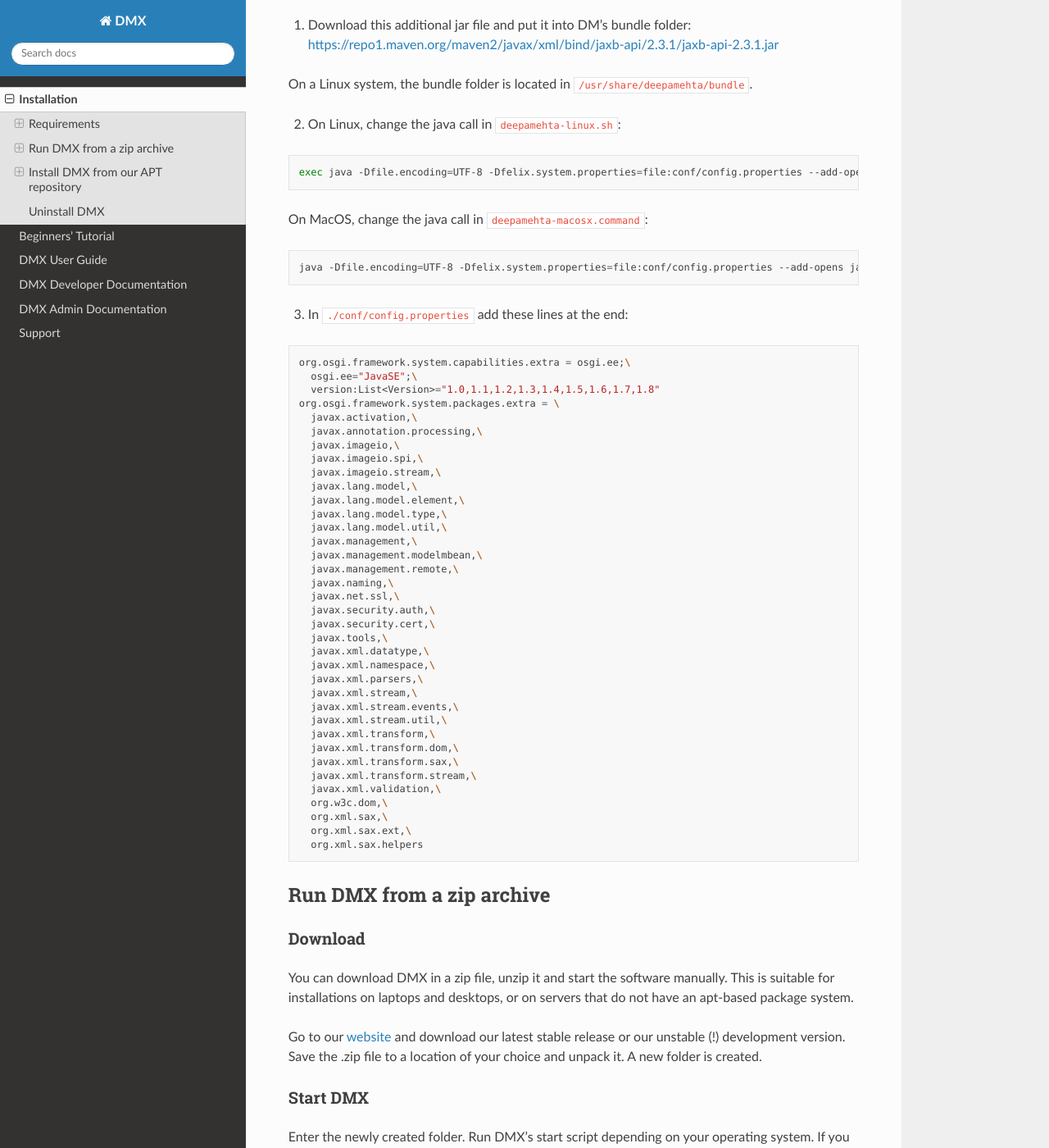
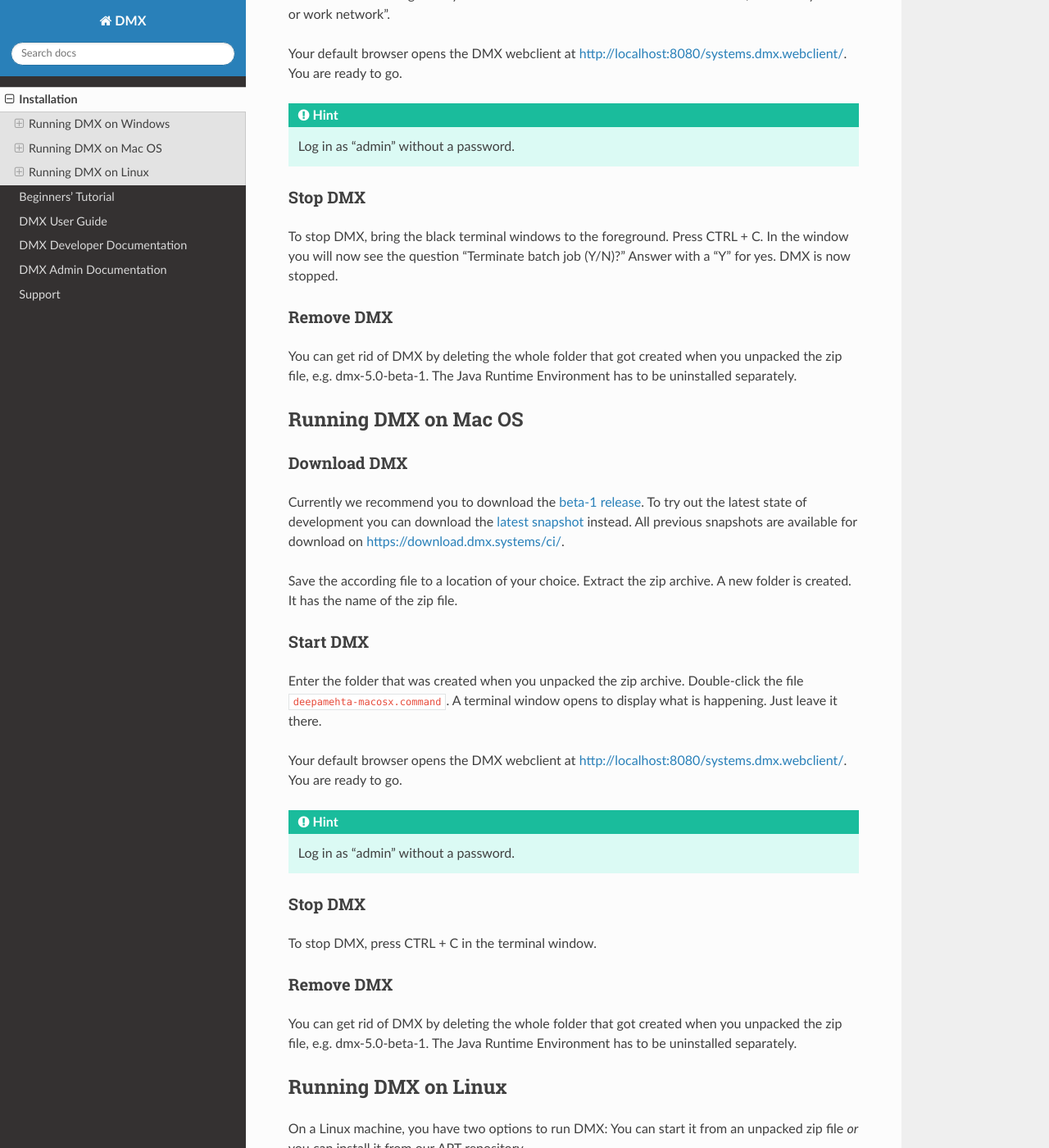
Before and after one commit to dmx-systems/dmx-documentation, a Sphinx documentation site: the page built from docs/install.rst, in a window 1280 px wide and 1400 px high, scrolled down 1622 px. Shown: the whole window at 82% size. Built offline with Sphinx 7.4.7 and the Read the Docs theme 2.0.0, drawn with Linux system fonts in a browser that asks for light colours; some of the changed text lies outside the part shown.

Commit message:
Restructured installation manual

```diff
--- a/docs/admin.rst
+++ b/docs/admin.rst
@@ -1,3 +1,5 @@
+.. _admin:
+
 #######################
 DMX Admin Documentation
 #######################
--- a/docs/install.rst
+++ b/docs/install.rst
@@ -1,208 +1,226 @@
+.. _installation:
+
 ############
 Installation
 ############
 
-.. _installation:
+.. _installation-windows:
 
-************
-Requirements
-************
+**********************
+Running DMX on Windows
+**********************
 
-You first need to install a Java Runtime Environment on your computer.
+Install a Java Runtime Environment
+==================================
 
-Java 6 to 8
-===========
+Go to `Oracle's website <https://java.com/en/download/>`_ and download the recommended Java version.
+Currently, this is Java 8.
+Any version from Java 6 to 8 will work out of the box with DMX.
+Execute the JavaSetup*.exe with a double-click and click through the installer.
 
-Any version from **Java 6 to 8** will work out of the box with the DMX distribution provided on our `download site <https://download.dmx.systems/ci/>`_. You can procede directly with :ref:`the installation from a zip file <installation-zip>`.
+Download DMX
+============
 
-Java 10
-=======
+Currently we recommend you to download the `beta-1 release <https://download.dmx.systems/dmx-5.0-beta-1.zip>`_.
+To try out the latest state of development you can download the `latest snapshot <https://download.dmx.systems/ci/dmx-latest.zip>`_ instead.
+All previous snapshots are available for download on https://download.dmx.systems/ci/.
 
-If you have installed **Java 10** you have to change two things:
+Save the according file to a location of your choice.
+Extract the zip archive.
 
-1. In the zip archive you downloaded there is a Linux install script called deepamehta-linux.sh. To run DMX with Java, please modify the java call in the script like this:
+.. image:: _static/windows-extract-zip.png
 
-.. code:: bash
+.. image:: _static/windows-choose-destination.png
 
-  exec java -Dfile.encoding=UTF-8 -Dfelix.system.properties=file:conf/config.properties --add-opens java.base/java.lang=ALL-UNNAMED --add-opens java.base/java.net=ALL-UNNAMED --add-opens java.base/java.security=ALL-UNNAMED --add-modules java.xml.bind -jar bin/felix.jar
-
-If you are running MacOS, edit the command in ``deepamehta-macosx.command`` like this:
-
-.. code:: bash
-
-  java -Dfile.encoding=UTF-8 -Dfelix.system.properties=file:conf/config.properties --add-opens java.base/java.lang=ALL-UNNAMED --add-opens java.base/java.net=ALL-UNNAMED --add-opens java.base/java.security=ALL-UNNAMED --add-modules java.xml.bind -jar bin/felix.jar
-
-2. Append the following lines to the file ``./conf/config.properties``:
-
-.. code:: bash
-
-	org.osgi.framework.system.capabilities.extra = osgi.ee;\
-	    osgi.ee="JavaSE";\
-	    version:List<Version>="1.0,1.1,1.2,1.3,1.4,1.5,1.6,1.7,1.8"
-	org.osgi.framework.system.packages.extra = \
-	    javax.activation,\
-	    javax.annotation.processing,\
-	    javax.imageio,\
-	    javax.imageio.spi,\
-	    javax.imageio.stream,\
-	    javax.lang.model,\
-	    javax.lang.model.element,\
-	    javax.lang.model.type,\
-	    javax.lang.model.util,\
-	    javax.management,\
-	    javax.management.modelmbean,\
-	    javax.management.remote,\
-	    javax.naming,\
-	    javax.net.ssl,\
-	    javax.security.auth,\
-	    javax.security.cert,\
-	    javax.tools,\
-	    javax.xml.bind,\
-	    javax.xml.bind.annotation,\
-	    javax.xml.namespace,\
-	    javax.xml.parsers,\
-	    javax.xml.stream,\
-	    javax.xml.stream.events,\
-	    javax.xml.stream.util,\
-	    javax.xml.transform,\
-	    javax.xml.transform.dom,\
-	    javax.xml.transform.sax,\
-	    javax.xml.transform.stream,\
-	    javax.xml.validation,\
-	    org.w3c.dom,\
-	    org.xml.sax,\
-	    org.xml.sax.helpers
-
-.. warning:: Java 9 is currently untested, but probably works the same way as Java 10.
-
-Java 11
-=======
-
-If you are running Java 11 you have to procede as follows:
-
-1. Download this additional jar file and put it into DM's bundle folder: https://repo1.maven.org/maven2/javax/xml/bind/jaxb-api/2.3.1/jaxb-api-2.3.1.jar
-
-On a Linux system, the bundle folder is located in ``/usr/share/deepamehta/bundle``.
-
-2. On Linux, change the java call in ``deepamehta-linux.sh``:
-
-.. code:: bash
-
-  exec java -Dfile.encoding=UTF-8 -Dfelix.system.properties=file:conf/config.properties --add-opens java.base/java.lang=ALL-UNNAMED --add-opens java.base/java.net=ALL-UNNAMED --add-opens java.base/java.security=ALL-UNNAMED -jar bin/felix.jar
-
-On MacOS, change the java call in ``deepamehta-macosx.command``:
-
-.. code:: bash
-
-  java -Dfile.encoding=UTF-8 -Dfelix.system.properties=file:conf/config.properties --add-opens java.base/java.lang=ALL-UNNAMED --add-opens java.base/java.net=ALL-UNNAMED --add-opens java.base/java.security=ALL-UNNAMED -jar bin/felix.jar
-
-3. In ``./conf/config.properties`` add these lines at the end:
-
-.. code:: bash
-
-  org.osgi.framework.system.capabilities.extra = osgi.ee;\
-    osgi.ee="JavaSE";\
-    version:List<Version>="1.0,1.1,1.2,1.3,1.4,1.5,1.6,1.7,1.8"
-  org.osgi.framework.system.packages.extra = \
-    javax.activation,\
-    javax.annotation.processing,\
-    javax.imageio,\
-    javax.imageio.spi,\
-    javax.imageio.stream,\
-    javax.lang.model,\
-    javax.lang.model.element,\
-    javax.lang.model.type,\
-    javax.lang.model.util,\
-    javax.management,\
-    javax.management.modelmbean,\
-    javax.management.remote,\
-    javax.naming,\
-    javax.net.ssl,\
-    javax.security.auth,\
-    javax.security.cert,\
-    javax.tools,\
-    javax.xml.datatype,\
-    javax.xml.namespace,\
-    javax.xml.parsers,\
-    javax.xml.stream,\
-    javax.xml.stream.events,\
-    javax.xml.stream.util,\
-    javax.xml.transform,\
-    javax.xml.transform.dom,\
-    javax.xml.transform.sax,\
-    javax.xml.transform.stream,\
-    javax.xml.validation,\
-    org.w3c.dom,\
-    org.xml.sax,\
-    org.xml.sax.ext,\
-    org.xml.sax.helpers
-
-
-.. _installation-zip:
-
-**************************
-Run DMX from a zip archive
-**************************
-
-Download
-========
-
-You can download DMX in a zip file, unzip it and start the software manually. This is suitable for installations on laptops and desktops, or on servers that do not have an apt-based package system.
-
-Go to our `website <https://download.dmx.systems>`_ and download our latest stable release or our unstable (!) development version. Save the .zip file to a location of your choice and unpack it. A new folder is created.
+A new folder is created.
+It has the name of the zip file.
 
 Start DMX
 =========
 
-Enter the newly created folder.
-Run DMX's start script depending on your operating system.
-If you start DMX on your local machine, the webclient opens automatically at http://localhost:8080/systems.dmx.webclient/.
+Enter the folder that was created when you unpacked the zip archive.
+Double-click the file ``deepamehta-windows.bat``.
 
-Windows
--------
-Double-click the ``deepamehta-windows.bat`` file.
+A black terminal window opens to display what is happening.
+Just leave it there.
+The Windows Defender Firewall might ask you to allow Java access.
+Choose "Private networks, such as my home or work network".
 
-Mac
----
-Double-click the ``deepamehta-macosx.command`` file.
-
-Linux
------
-Execute the ``deepamehta-linux.sh`` file.
+Your default browser opens the DMX webclient at http://localhost:8080/systems.dmx.webclient/.
+You are ready to go.
 
 .. hint:: Log in as "admin" without a password.
 
-.. _installation-apt:
+Stop DMX
+========
 
-***********************************
+To stop DMX, bring the black terminal windows to the foreground.
+Press CTRL + C.
+In the window you will now see the question "Terminate batch job (Y/N)?"
+Answer with a "Y" for yes.
+DMX is now stopped.
+
+Remove DMX
+==========
+
+You can get rid of DMX by deleting the whole folder that got created when you unpacked the zip file, e.g. dmx-5.0-beta-1.
+The Java Runtime Environment has to be uninstalled separately.
+
+.. _installation-macos:
+
+*********************
+Running DMX on Mac OS
+*********************
+
+Download DMX
+============
+
+Currently we recommend you to download the `beta-1 release <https://download.dmx.systems/dmx-5.0-beta-1.zip>`_.
+To try out the latest state of development you can download the `latest snapshot <https://download.dmx.systems/ci/dmx-latest.zip>`_ instead.
+All previous snapshots are available for download on https://download.dmx.systems/ci/.
+
+Save the according file to a location of your choice.
+Extract the zip archive.
+A new folder is created.
+It has the name of the zip file.
+
+Start DMX
+=========
+
+Enter the folder that was created when you unpacked the zip archive.
+Double-click the file ``deepamehta-macosx.command``.
+A terminal window opens to display what is happening.
+Just leave it there.
+
+Your default browser opens the DMX webclient at http://localhost:8080/systems.dmx.webclient/.
+You are ready to go.
+
+.. hint:: Log in as "admin" without a password.
+
+Stop DMX
+========
+
+To stop DMX, press CTRL + C in the terminal window.
+
+Remove DMX
+==========
+
+You can get rid of DMX by deleting the whole folder that got created when you unpacked the zip file, e.g. dmx-5.0-beta-1.
+The Java Runtime Environment has to be uninstalled separately.
+
+.. _installation-linux:
+
+********************
+Running DMX on Linux
+********************
+
+On a Linux machine, you have two options to run DMX:
+You can start it from an unpacked zip file *or* you can install it from our APT repository.
+
+Install a Java Runtime Environment
+==================================
+
+Use your package manager to install the default Java Runtime Environment for your Linux distribution.
+
+For example, on Debian / Ubuntu, you would run the command
+
+.. code:: bash
+
+    sudo apt install default-jre
+
+to install OpenJDK/JRE. On CentOS / Fedora, this would be
+
+.. code:: bash
+
+    sudo yum install java-<version>-openjdk
+
+.. _installation-linux-zip:
+
+Run DMX from a zip archive
+==========================
+
+If you choose to run DMX from a zip archive you do not install any other packages on your computer.
+The binaries and your database are all right in the DMX folder.
+
+Download DMX
+------------
+
+Currently we recommend you to download the `beta-1 release <https://download.dmx.systems/dmx-5.0-beta-1.zip>`_.
+To try out the latest state of development you can download the `latest snapshot <https://download.dmx.systems/ci/dmx-latest.zip>`_ instead.
+All previous snapshots are available for download on https://download.dmx.systems/ci/.
+
+Save the according file to a location of your choice, e.g. your "Downloads" folder.
+Open a terminal and go to that location.
+Extract the zip archive.
+
+.. code:: bash
+
+    ~ $ cd Downloads
+    # to get the beta-1 release:
+    ~/Downloads $ wget https://download.dmx.systems/dmx-5.0-beta-1.zip
+    ~/Downloads $ unzip dmx-5.0-beta-1.zip
+    # to get the latest nightly build:
+    ~/Downloads $ wget https://download.dmx.systems/ci/dmx-latest.zip
+    ~/Downloads $ unzip dmx-latest.zip
+
+Start DMX
+---------
+
+Go into the newly created folder (in this example "dmx-5.0-beta-1") and run the start script ``./deepamehta-linux.sh``.
+
+.. code:: bash
+
+    ~/Downloads $ cd dmx-5.0-beta-1
+    ~/Downloads/cd dmx-5.0-beta-1 $ ./deepamehta-linux.sh
+
+.. hint:: Log in as "admin" without a password.
+
+Stop DMX
+--------
+
+To stop DMX, press CTRL + C in the terminal you started it in.
+
+Remove DMX
+----------
+
+You can get rid of DMX by deleting the whole folder that got created when you unpacked the zip file, e.g. dmx-5.0-beta-1.
+The Java Runtime Environment has to be uninstalled separately.
+
+.. _installation-linux-apt:
+
 Install DMX from our APT repository
-***********************************
+===================================
 
-For apt-based Linux distributions we provide a repository.
+For apt-based Linux distributions (like Debian / Ubuntu) we provide a repository.
 It is intended for installations on servers but can obviously be used on Debian/Ubuntu laptops as well.
 The package has a built-in dependency to default-jre.
-If the default Java Runtime Environment of your distribution is newer than Java 9 (like in Ubuntu 18.04), you cannot use the repository for the moment.
+
+.. warning:: If your Java Runtime Environment is newer than Java 9, you cannot use the repository for the moment. Check your version by running the command ``java -version``.
+
 Here is how to add the repository:
 
 .. code:: bash
 
-    # add-apt-repository "deb https://download.dmx.systems/repos/ubuntu/ xenial/"
-    # apt update
-    # apt install deepamehta
+    $ sudo add-apt-repository "deb https://download.dmx.systems/repos/ubuntu/ xenial/"
+    $ sudo apt update
+    $ sudo apt install deepamehta
+
+.. note:: The package will be renamed to DMX. DeepaMehta is DMX's predecessor's name.
 
 Configure DMX
-=============
+-------------
 
-By default, DeepaMehta will listen on port 8080. To change this setting, edit ``/etc/deepamehta/deepamehta.conf``. Adjust the settings in /etc/deepamehta/deepamehta.conf and make sure your computer is protected by a firewall.
+For server installations and advanced configuration we will soon provide instructions in the :ref:`Admin Documentation <admin>`.
+By default, DMX will listen on port 8080.
+You can set the admin passphrase in ``/etc/deepamehta/deepamehta.conf``.
 
-To configure the webserver, please see ``/usr/share/doc/deepamehta/examples/deepamehta.apache`` for a sample Apache2 configuration file. For advanced configuration see the `Admin Documentation`_.
-
-.. _Admin Documentation: LINK zu proxy
+.. hint:: Log in as "admin" with the default passphrase "YOUR_SECRET_PASSWORD_HERE".
 
 Start DMX
-=========
+---------
 
-DMX is not started automatically after installation. Enable it by changing the following line in the file ``/etc/default/deepamehta``:
+When installed from the repo, DMX is not started automatically after installation.
+Enable it by changing the following line in the file ``/etc/default/deepamehta``:
 
 .. code::
 
@@ -215,24 +233,10 @@
     /etc/init.d/deepamehta start
 
 Stop DMX
-========
+--------
 
 Stop the daemon by running
 
 .. code::
 
     /etc/init.d/deepamehta stop
-
-*************
-Uninstall DMX
-*************
-
-When installed from a zip file
-------------------------------
-
-If you started DMX from a zip file nothing is installed on your computer (except the Java Runtime Enviroment that you installed separately). The DMX database is located in the folder where you started it. You can get rid of it by deleting the whole folder.
-
-When installed from the repo
-----------------------------
-
-``dpkg -P deepamehta`` will remove all installed files but not delete your database.
```
Also changed, not shown: docs/tutorial.rst (+2 -7 lines), docs/_static/windows-choose-destination.png (added), docs/_static/windows-extract-zip.png (added).
